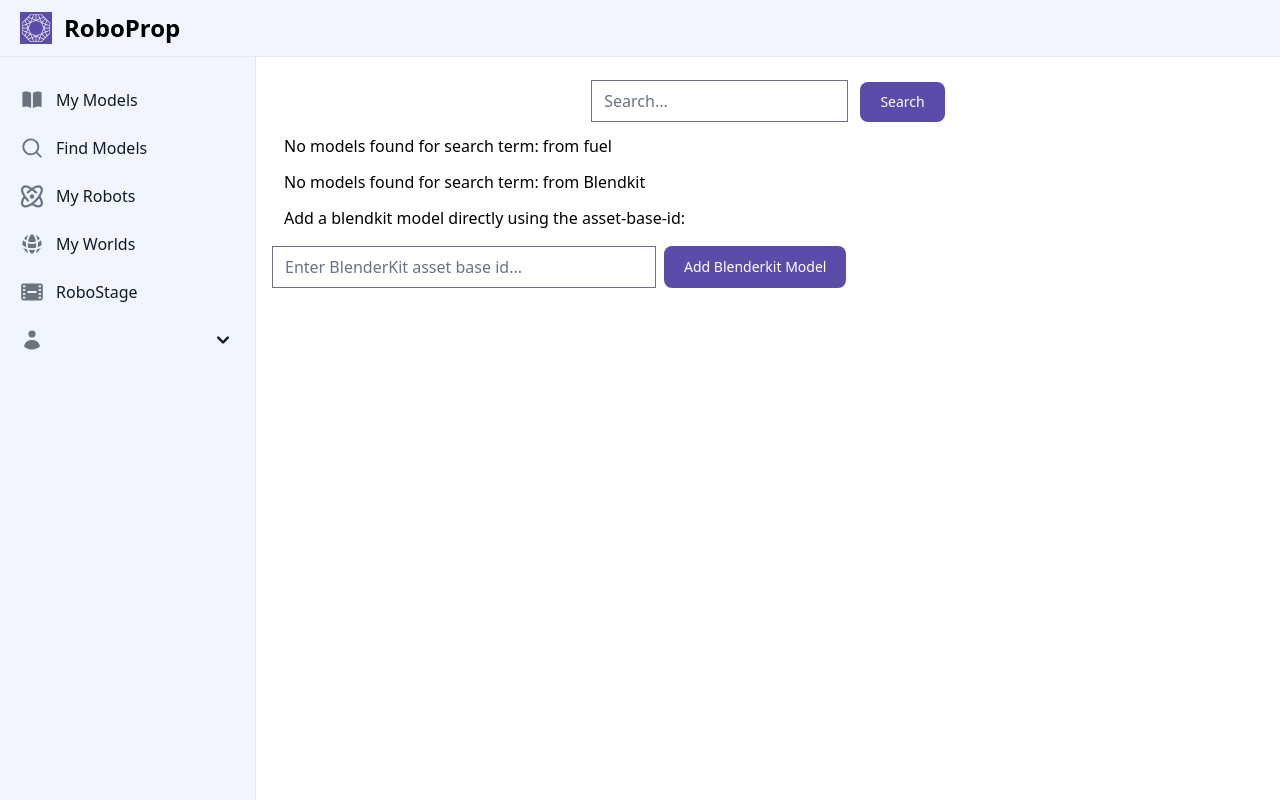
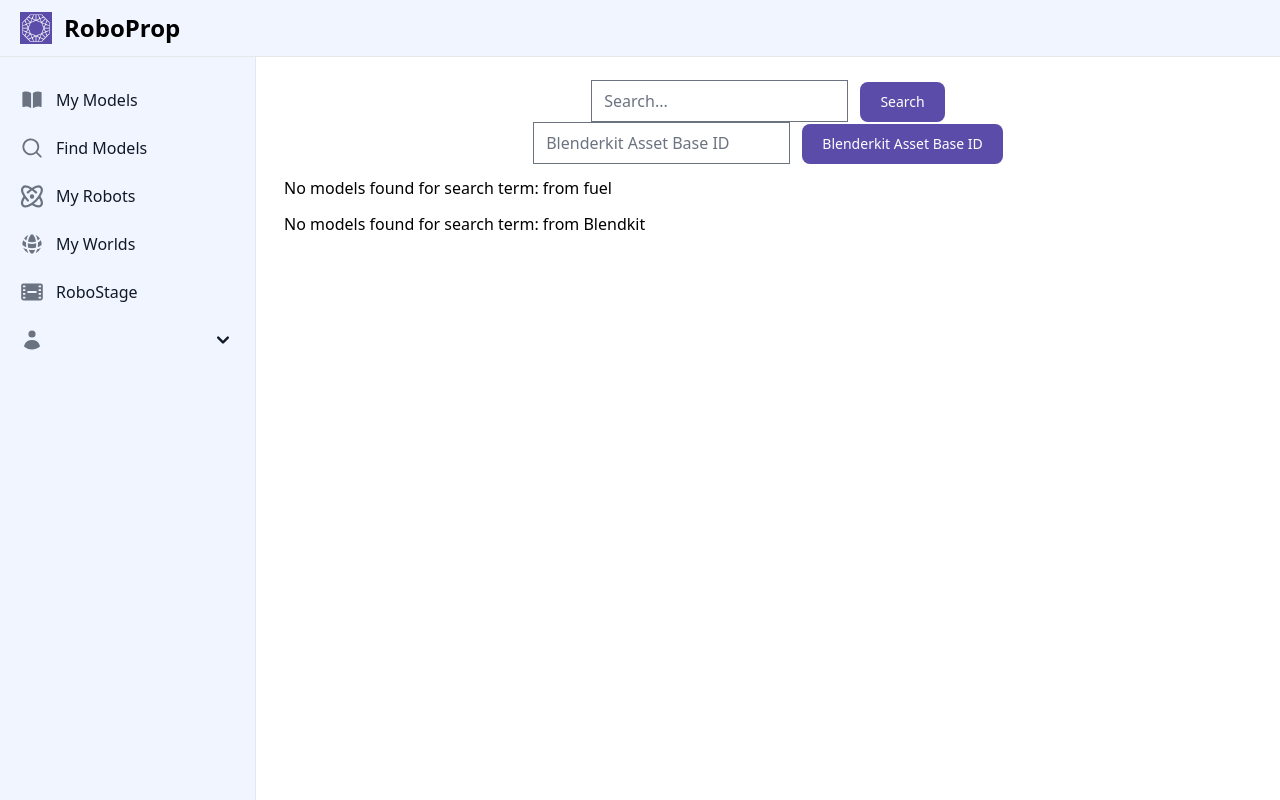
Before and after one commit to art-e-fact/RoboProp, a Django app: page /find-models/ in a window 1280 px wide. Run offline with Django 4.2, Linux system fonts and the light colour scheme; style sheets or scripts are compiled from the project's sources; some libraries are stand-ins or nearby versions.

Commit message:
Search by  asset base id for blenderkit

```diff
--- a/roboprop_client/views.py
+++ b/roboprop_client/views.py
@@ -427,6 +427,7 @@ def mymodel_detail(request, name):
 def find_models(request):
     # Check if there is a search query via GET
     search = request.GET.get("search", "")
+    blenderkit_id = request.GET.get("add-directly", "")
     fuel_models = []
     blendkit_models = []
 
@@ -440,6 +441,14 @@ def find_models(request):
         for result in search_results["blendkit"]:
             blendkit_model_details = _get_blendkit_model_details(result)
             blendkit_models.append(blendkit_model_details)
+    elif blenderkit_id:
+        result = requests.get(
+            f"https://www.blenderkit.com/api/v1/search/?query=asset_base_id:{blenderkit_id}"
+        )
+        data = result.json()["results"][0]
+        blendkit_model_details = _get_blendkit_model_details(data)
+        blendkit_models.append(blendkit_model_details)
+
     context = {
         "search": search,
         "fuel_models": fuel_models,
--- a/templates/find-models.html
+++ b/templates/find-models.html
@@ -7,6 +7,12 @@
         <form method="get" action="{% url 'find-models' %}">
             <input type="text" name="search" placeholder="Search...">
             <button type="submit" class="text-white bg-action focus:ring-4 focus:outline-none focus:ring-blue-300 font-medium rounded-lg text-sm w-full sm:w-auto px-5 py-2.5 text-center ml-2">Search</button>
+        </form>
+    </div>
+    <div class="flex justify-center">
+        <form method="get" action="{% url 'find-models' %}">
+            <input type="text" name="add-directly" placeholder="Blenderkit Asset Base ID">
+            <button type="submit" class="text-white bg-action focus:ring-4 focus:outline-none focus:ring-blue-300 font-medium rounded-lg text-sm w-full sm:w-auto px-5 py-2.5 text-center ml-2">Blenderkit Asset Base ID</button>
         </form>
     </div>
 
@@ -56,13 +62,6 @@
     {% if search and not fuel_models and not blendkit_models %}
         <p class="m-3">No models found for search term: {{ search }} </p>
     {% endif %}
-
-    <p class="m-3">Add a blendkit model directly using the asset-base-id:</p>
-    <div class="flex mt-4">
-        <input type="text" class="w-96" id="blenderkit-model" placeholder="Enter BlenderKit asset base id...">
-        <button type="button" class="text-white bg-action focus:ring-4 focus:outline-none focus:ring-blue-300 font-medium rounded-lg text-sm w-full sm:w-auto px-5 py-2.5 text-center ml-2" onclick="addBlendkitModelDirectly()">Add Blenderkit Model</button>
-    </div>
-
     <script>
         function addModel(data) {
             const notification = document.querySelector('#notification');
@@ -107,19 +106,9 @@
                 'thumbnail': thumbnail,
                 'library': 'blendkit',
                 'csrfmiddlewaretoken': '{{ csrf_token }}',
-                'direct': false
             };
             addModel(data);
         }
 
-        function addBlendKitModelDirectly() {
-            const data = {
-                'assetBaseId': document.getElementById("blenderkit-model").value;
-                'library': 'blendkit',
-                'csrfmiddlewaretoken': '{{ csrf_token }}'
-                'direct': true
-            }
-            addModel(data);
-        }
     </script>
 {% endblock %}
```
